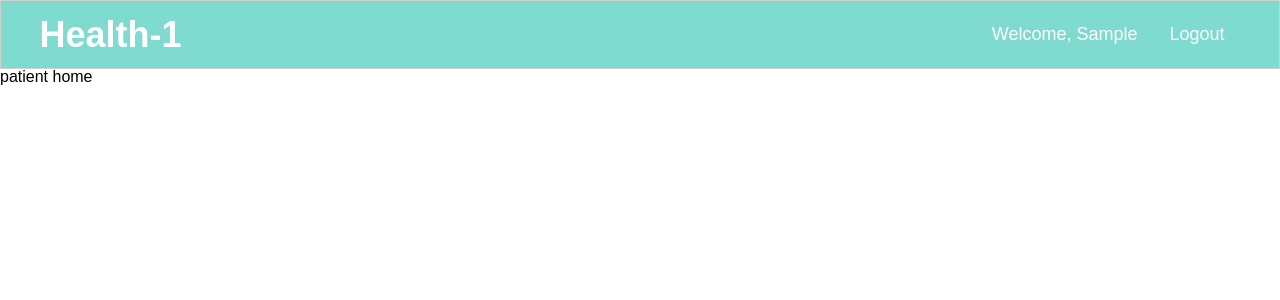
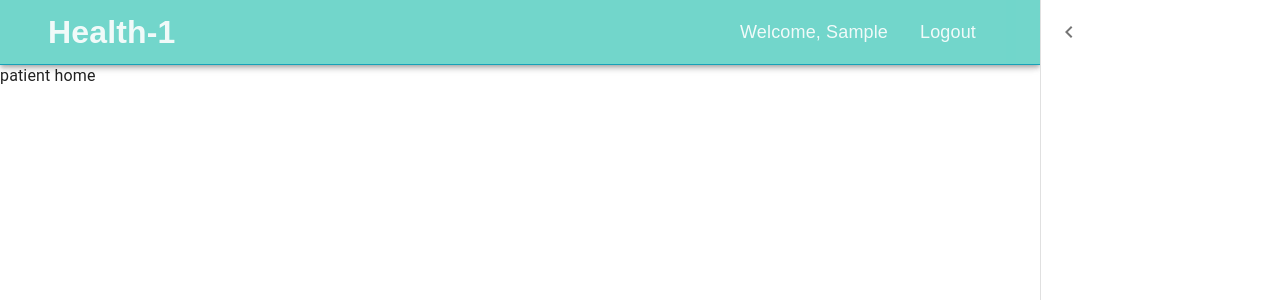
Before and after one commit to Abdul-Moeed-Saqib/Health-1, a React (Create React App) app in the folder frontend/: page / in a window 1280 px wide. Shown: the top 300 px of the page. Built offline with nearby package versions, Linux system fonts and the light colour scheme; sample sign-in values are in the browser's storage.

Commit message:
added sidedrawer

```diff
--- a/frontend/src/App.js
+++ b/frontend/src/App.js
@@ -5,14 +5,12 @@ import { Routes, Route, Navigate } from 'react-router-dom'
 import 'react-toastify/dist/ReactToastify.css';
 import { ToastContainer } from 'react-toastify'
 import { useAuthContext } from './hooks/useAuthContext';
-import Navbar from './components/Navbar';
 
 export default function App() {
   const { user } = useAuthContext();
 
   return (
     <Fragment>
-      <Navbar />
       <Routes>
         <Route path='/'
           element={user ? <Home role={user.role} /> : <Navigate to="/auth" />}
--- a/frontend/src/components/Navbar.js
+++ b/frontend/src/components/Navbar.js
@@ -2,19 +2,24 @@ import React, { Fragment } from "react";
 import { Link } from "react-router-dom";
 import { useLogout } from '../hooks/useLogout'
 import { useAuthContext } from "../hooks/useAuthContext";
+import { Toolbar } from "@mui/material";
 
-export default function Navbar() {
+import IconButton from '@mui/material/IconButton';
+import MenuIcon from '@mui/icons-material/Menu';
+
+export default function Navbar({ handleDrawerOpen, open, setOpen }) {
 
   const { user, setTabValue } = useAuthContext()
 
   const { logout } = useLogout()
 
   return (
-    <Fragment>
-      <nav className="navbar bg-light">
-        <h1>
-          <Link to="/">Health-1</Link>
-        </h1>
+    <Toolbar className='navbar bg-light' sx={{ d: 'flex', justifyContent: 'space-between' }}>
+
+      <h1>
+        <Link to="/">Health-1</Link>
+      </h1>
+      <div style={{ display: 'flex', alignItems: 'center' }}>
         <ul>
           {
             user ?
@@ -35,7 +40,19 @@ export default function Navbar() {
               </Fragment>
           }
         </ul>
-      </nav>
-    </Fragment>
+        {
+          user && <IconButton
+            color="inherit"
+            aria-label="open drawer"
+            edge="end"
+            onClick={handleDrawerOpen}
+            sx={{ ...(open && { display: 'none' }) }}
+          >
+            <MenuIcon />
+          </IconButton>
+        }
+
+      </div>
+    </Toolbar>
   );
 }
--- /dev/null
+++ b/frontend/src/components/Sidedrawer.js
@@ -0,0 +1,46 @@
+import React from 'react'
+import { styled, useTheme } from "@mui/material/styles";
+import Drawer from "@mui/material/Drawer";
+import IconButton from "@mui/material/IconButton";
+import ChevronLeftIcon from "@mui/icons-material/ChevronLeft";
+import ChevronRightIcon from "@mui/icons-material/ChevronRight";
+
+const drawerWidth = 240;
+
+const DrawerHeader = styled('div')(({ theme }) => ({
+    display: 'flex',
+    alignItems: 'center',
+    padding: theme.spacing(0, 1),
+    // necessary for content to be below app bar
+    ...theme.mixins.toolbar,
+    justifyContent: 'flex-start',
+}));
+export default function SideDrawer({ open, handleDrawerClose }) {
+
+    const theme = useTheme();
+
+    return (
+        <Drawer
+            sx={{
+                width: drawerWidth,
+                flexShrink: 0,
+                '& .MuiDrawer-paper': {
+                    width: drawerWidth,
+                },
+            }}
+            variant="persistent"
+            anchor="right"
+            open={open}
+        >
+            <DrawerHeader>
+                <IconButton onClick={handleDrawerClose}>
+                    {theme.direction === "ltr" ? (
+                        <ChevronLeftIcon />
+                    ) : (
+                        <ChevronRightIcon />
+                    )}
+                </IconButton>
+            </DrawerHeader>
+        </Drawer>
+    )
+}
--- a/frontend/src/components/auth/Login.js
+++ b/frontend/src/components/auth/Login.js
@@ -1,17 +1,12 @@
 import React, { useState } from 'react'
 import { useNavigate } from 'react-router-dom'
-import { toast } from 'react-toastify'
 import Box from '@mui/material/Box';
 import TextField from '@mui/material/TextField';
 import Button from '@mui/material/Button';
-import InputLabel from '@mui/material/InputLabel';
-import MenuItem from '@mui/material/MenuItem';
-import FormControl from '@mui/material/FormControl';
-import Select from '@mui/material/Select';
 import { useMutation } from "@apollo/client"
 import { LOGIN_USER } from '../../mutations/userMutations'
 import { useAuthContext } from '../../hooks/useAuthContext';
-
+import { toastErrorBot } from '../../utils/utils'
 
 export default function Login() {
 
@@ -36,10 +31,7 @@ export default function Login() {
             }
         },
         onError: (error) => {
-            console.log('error', error);
-            toast.error('Invalid credentials, try again!', {
-                position: toast.POSITION.BOTTOM_CENTER
-            })
+            toastErrorBot(error.message)
         }
     })
 
--- a/frontend/src/components/auth/Signup.js
+++ b/frontend/src/components/auth/Signup.js
@@ -1,7 +1,6 @@
 import React, { useState } from 'react'
 import Box from '@mui/material/Box';
 import TextField from '@mui/material/TextField';
-import { toast } from 'react-toastify';
 import Button from '@mui/material/Button';
 import InputLabel from '@mui/material/InputLabel';
 import MenuItem from '@mui/material/MenuItem';
@@ -10,6 +9,7 @@ import Select from '@mui/material/Select';
 import { useMutation } from "@apollo/client";
 import { REGISTER_USER } from '../../mutations/userMutations';
 import { useAuthContext } from '../../hooks/useAuthContext';
+import { toastErrorBot } from '../../utils/utils'
 
 export default function Signup() {
     const [user, setUser] = useState({
@@ -38,9 +38,7 @@ export default function Signup() {
         },
         onError: (error) => {
             setIsLoading(false);
-            toast.error(error.message, {
-                position: toast.POSITION.BOTTOM_CENTER
-            })
+            toastErrorBot(error.message)
         }
     })
 
@@ -116,7 +114,6 @@ export default function Signup() {
                 value={user.phoneNumber}
                 onChange={e => { setUser({ ...user, phoneNumber: e.target.value }) }}
             />
-
             <Button type="submit" variant="contained" sx={{ mt: '10px', fontSize: '18px' }} disabled={isLoading}>Sign Up</Button>
         </Box>
     )
--- a/frontend/src/index.css
+++ b/frontend/src/index.css
@@ -179,7 +179,7 @@
 .bg-light {
   background-color: #72d6cb;
   color: #333;
-  border: 1px solid #ccc;
+  /* border: 1px solid #ccc; */
 }
 
 .bg-dark {
@@ -457,8 +457,8 @@ i {
   position: fixed;
   top: 0;
   width: 100%;
+  height: 8vh;
   z-index: 2;
-  font-size: 24px;
 }
 
 .navbar ul {
--- a/frontend/src/pages/Auth.js
+++ b/frontend/src/pages/Auth.js
@@ -1,4 +1,4 @@
-import React from 'react'
+import React, { Fragment } from 'react'
 import Signup from '../components/auth/Signup'
 import Login from '../components/auth/Login'
 import Box from '@mui/material/Box';
@@ -8,6 +8,7 @@ import TabList from '@mui/lab/TabList';
 import TabPanel from '@mui/lab/TabPanel';
 import '../resource/css/auth.css'
 import { useAuthContext } from '../hooks/useAuthContext'
+import Navbar from '../components/Navbar';
 
 export default function Auth() {
 
@@ -18,6 +19,8 @@ export default function Auth() {
     };
 
     return (
+        <Fragment>
+            <Navbar />
             <Box className='container-auth' sx={{ height: '100vh', width: '100vw', display: 'flex', alignItems: 'center', justifyContent: 'center' }}>
                 <Box sx={{ display: 'flex', flexDirection: 'column', alignItems: 'center' }}>
                     <TabContext value={tabValue}>
@@ -32,5 +35,6 @@ export default function Auth() {
                     </TabContext>
                 </Box>
             </Box>
+        </Fragment>
     )
 }
--- a/frontend/src/pages/Home.js
+++ b/frontend/src/pages/Home.js
@@ -1,18 +1,94 @@
-import React from 'react'
+import React, { useState } from 'react'
 import NurseHome from "./NurseHome";
 import PatientHome from "./PatientHome";
 import Box from '@mui/material/Box';
+import CssBaseline from '@mui/material/CssBaseline';
+import MuiAppBar from '@mui/material/AppBar';
+import Toolbar from "@mui/material/Toolbar";
+import SideDrawer from '../components/Sidedrawer'
+import { useAuthContext } from '../hooks/useAuthContext'
+import NavBar from '../components/Navbar'
+import { styled, useTheme } from '@mui/material/styles';
 
+const drawerWidth = 240;
+
+const Main = styled('main', { shouldForwardProp: (prop) => prop !== 'open' })(
+    ({ theme, open, user }) => ({
+        flexGrow: 1,
+        transition: theme.transitions.create('margin', {
+            easing: theme.transitions.easing.sharp,
+            duration: theme.transitions.duration.leavingScreen,
+        }),
+        marginRight: user ? `-${drawerWidth}px` : '0px',
+        ...(open && {
+            transition: theme.transitions.create('margin', {
+                easing: theme.transitions.easing.easeOut,
+                duration: theme.transitions.duration.enteringScreen,
+            }),
+            marginRight: 0,
+        }),
+    }),
+);
+
+const AppBar = styled(MuiAppBar, {
+    shouldForwardProp: (prop) => prop !== 'open',
+})(({ theme, open }) => ({
+    transition: theme.transitions.create(['margin', 'width'], {
+        easing: theme.transitions.easing.sharp,
+        duration: theme.transitions.duration.leavingScreen,
+    }),
+    ...(open && {
+        width: `calc(100% - ${drawerWidth}px)`,
+        transition: theme.transitions.create(['margin', 'width'], {
+            easing: theme.transitions.easing.easeOut,
+            duration: theme.transitions.duration.enteringScreen,
+        }),
+        marginRight: drawerWidth,
+    }),
+}));
+
+
+const DrawerHeader = styled('div')(({ theme }) => ({
+    display: 'flex',
+    alignItems: 'center',
+    padding: theme.spacing(0, 1),
+    // necessary for content to be below app bar
+    ...theme.mixins.toolbar,
+    justifyContent: 'flex-end',
+}));
 
 export default function Home({ role }) {
 
+    const theme = useTheme();
+
+    const { user } = useAuthContext()
+
+    const [open, setOpen] = useState(true);
+
+    const handleDrawerOpen = () => {
+        setOpen(true);
+    };
+
+    const handleDrawerClose = () => {
+        setOpen(false);
+    };
+
 
     return (
-        <div>
-            <Box sx={{ marginTop: '4rem', display: 'flex', width: '100%' }}>
+        <Box sx={{ display: 'flex' }}>
+            <CssBaseline />
+            <AppBar position="fixed" open={open} sx={{ bgcolor: '#72d6cb', borderBottom: '1px solid #17a2b8' }}>
+                <Toolbar>
+                    <NavBar handleDrawerOpen={handleDrawerOpen} open={open} setOpen={setOpen} />
+                </Toolbar>
+            </AppBar>
+            <Main open={open} user={user}>
+                <DrawerHeader />
                 {role === "nurse" ? <NurseHome /> : <PatientHome />}
-            </Box>
-
-        </div>
+            </Main>
+            {
+                user && <SideDrawer open={open} handleDrawerOpen={handleDrawerOpen} handleDrawerClose={handleDrawerClose} />
+            }
+        </Box>
     )
 }
--- a/frontend/src/pages/NurseHome.js
+++ b/frontend/src/pages/NurseHome.js
@@ -4,8 +4,7 @@ import React, { Fragment } from 'react'
 export default function NurseHome() {
     return (
         <Fragment>
-            <Box sx={{ width: '70%', padding: '0.5rem 1rem', background: 'lightgrey' }}>List of emergencies</Box>
-            <Box sx={{ width: '30%', padding: '0.5rem 1rem', background: 'lightblue' }}> tabs component</Box>
+            <Box sx={{ width: '100%', p: '2rem 4rem' }}>List of emergencies</Box>
         </Fragment>
     )
 }
--- /dev/null
+++ b/frontend/src/utils/utils.js
@@ -0,0 +1,15 @@
+import { toast } from 'react-toastify'
+
+const toastErrorTop = (message) => {
+    toast.error(message, {
+        position: toast.POSITION.TOP_CENTER
+    })
+}
+
+const toastErrorBot = (message) => {
+    toast.error(message, {
+        position: toast.POSITION.BOTTOM_CENTER
+    })
+}
+
+export { toastErrorTop, toastErrorBot }
```
Lines whose indentation alone changed are shown as unchanged.
